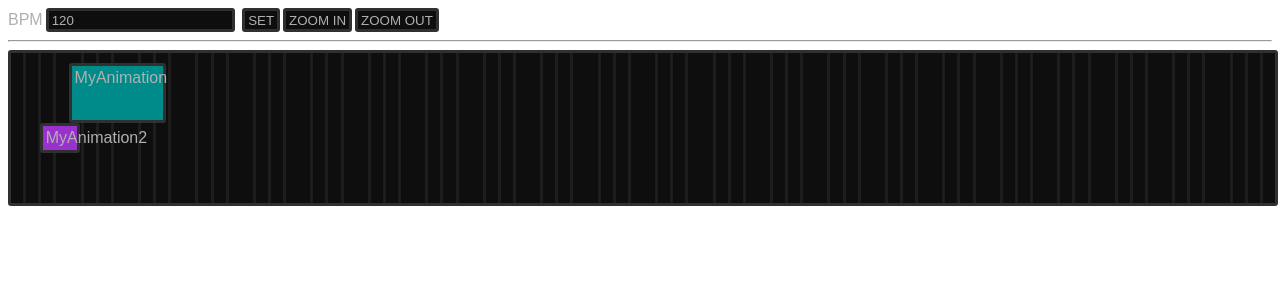
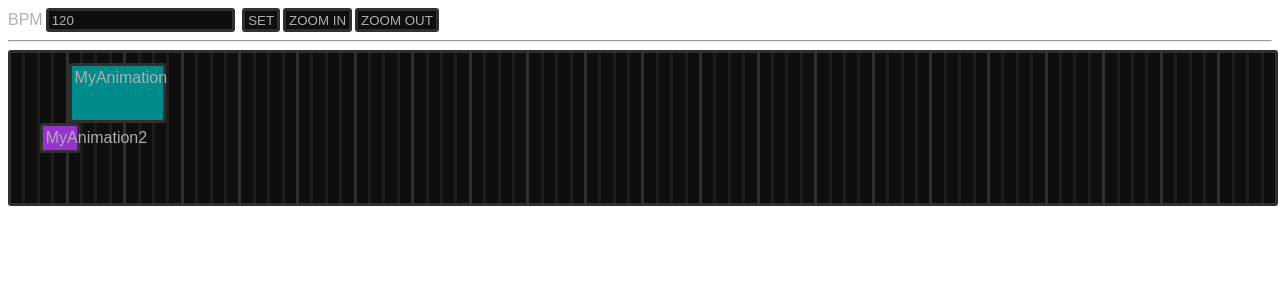
Before and after one commit to etlaM21/SoundSync, a React app: page / in a window 1280 px wide. Shown: the top 300 px of the page. Built offline with nearby package versions, Linux system fonts and the light colour scheme; the HTML template or start-up script is replaced by a standard one.

Commit message:
css bugfix

```diff
--- a/src/style.scss
+++ b/src/style.scss
@@ -43,7 +43,7 @@ button, input {
     border: solid 3px var(--light-grey);
     background-color: transparent;
     overflow-x: auto;
-    .grid-bar, .grid-beat, .grid-layers {
+    .grid-timeline, .grid-bar, .grid-layers {
         column-gap: 3px;
         min-width: 100%;
     }
```
